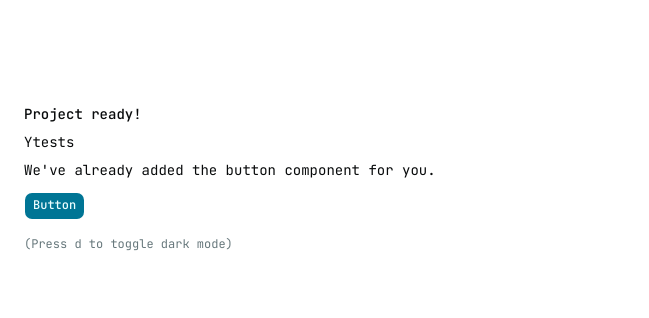
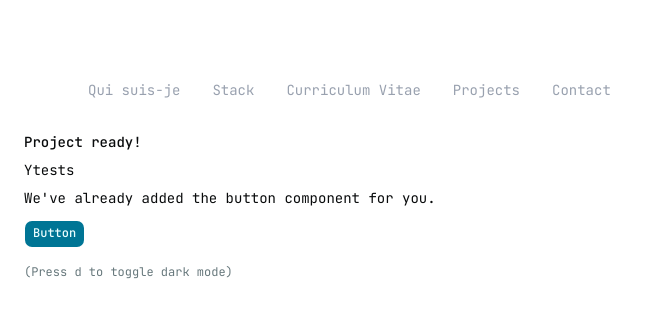
Before and after one commit to MarioVillamil/Portfolio, a Next.js app in the folder portfolio/: page /chrome in a window 1280 px wide. Shown: the top 318 px of the page, without its empty margins (0-649 px from the left). Built offline with nearby package versions, Linux system fonts and the light colour scheme.

Commit message:
navigation added

```diff
--- a/portfolio/app/chrome/page.tsx
+++ b/portfolio/app/chrome/page.tsx
@@ -4,7 +4,7 @@ import Header from "../components/Header"
 export default function Page() {
   return (
     <div className="flex min-h-svh p-6">
-      <div className="flex max-w-md min-w-0 flex-col gap-4 text-sm leading-loose">
+      <div className="w-full flex flex-col gap-4 text-sm leading-loose">
         <div>
           <Header />
           <h1 className="font-medium">Project ready!</h1>
@@ -12,6 +12,7 @@ export default function Page() {
           <p>We&apos;ve already added the button component for you.</p>
           <Button className="mt-2">Button</Button>
         </div>
+
         <div className="font-mono text-xs text-muted-foreground">
           (Press <kbd>d</kbd> to toggle dark mode)
         </div>
--- a/portfolio/app/components/Header.tsx
+++ b/portfolio/app/components/Header.tsx
@@ -1,8 +1,11 @@
+import Navigation from "./Navigation"
 export default function Header(){
     return (
         < header className=" w-full bg-olive-600 text-white">
            <div className=" max-w-6xl mx-auto items-center justify-between py-6 px-6">
              <h1 className="text-lg font-medium">Mario Villamil</h1>
+             <div className="ml-auto"></div>
+             <Navigation/>
            </div>
         </header>
     )
--- a/portfolio/app/components/Navigation.tsx
+++ b/portfolio/app/components/Navigation.tsx
@@ -0,0 +1,11 @@
+export default function Navigation (){
+    return(
+       <nav className="flex items-center gap-8 text-l text-gray-400">
+      <a href="#">Qui suis-je</a>
+      <a href="#">Stack</a>
+      <a href="#">Curriculum Vitae</a>
+      <a href="#">Projects</a>
+      <a href="#">Contact</a>
+    </nav>
+    )
+}
```
